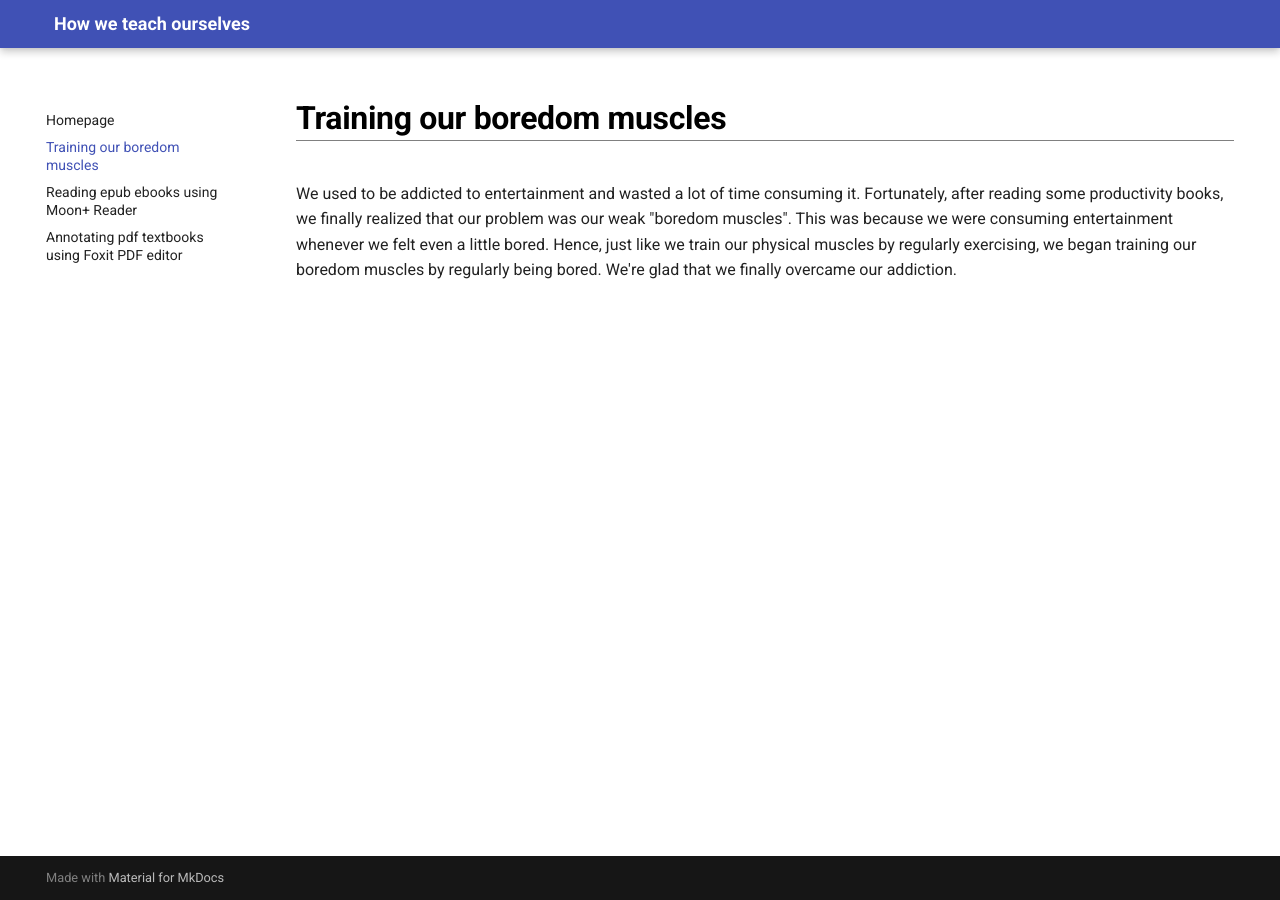
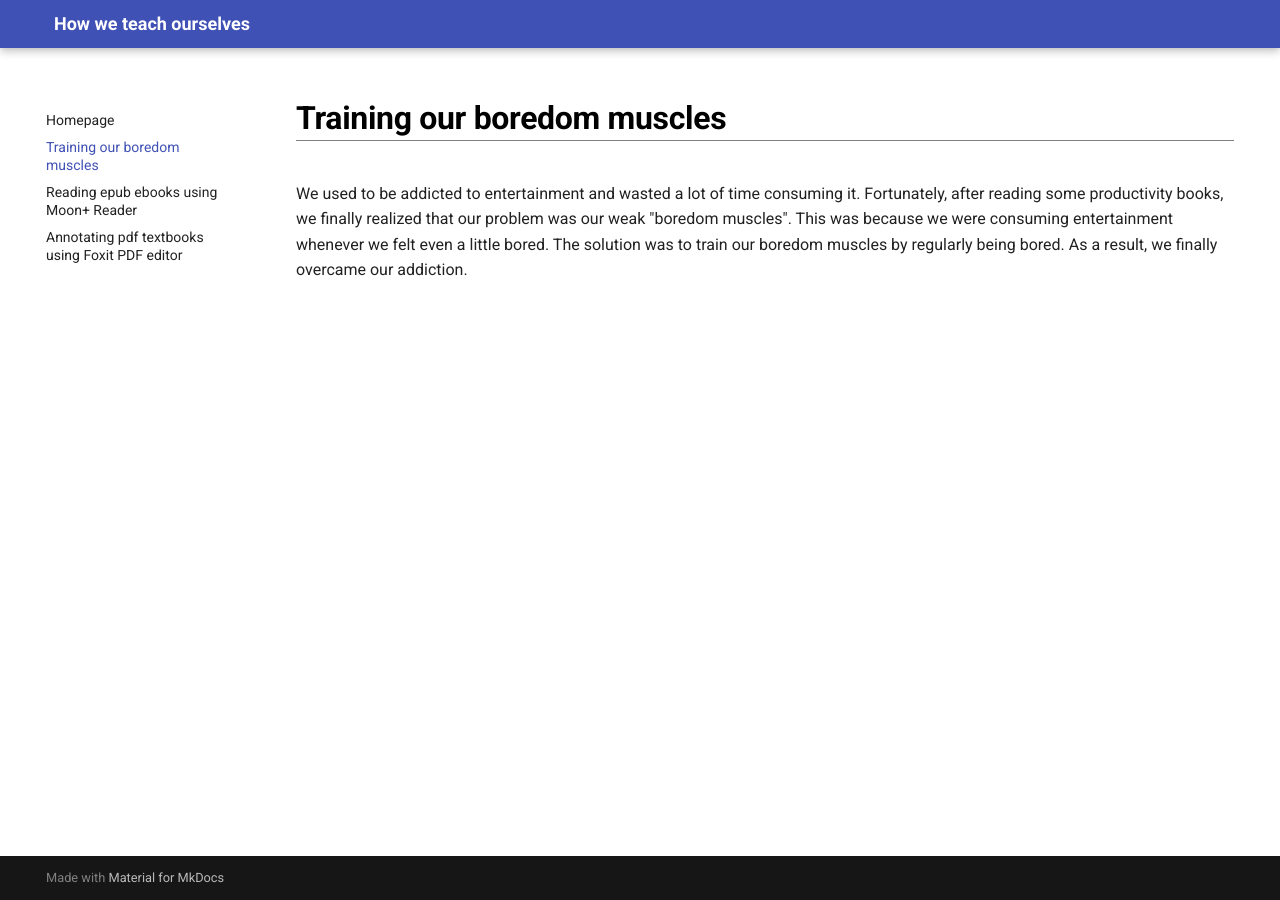
Before and after one commit to maximilian-ho/how-we-teach-ourselves, an MkDocs documentation site: the page built from docs/boredom.md, in a window 1280 px wide. Built offline with MkDocs 1.6.1 and Material for MkDocs 9.7.7, drawn with Linux system fonts in a browser that asks for light colours.

Commit message:
Update boredom.md

```diff
--- a/docs/boredom.md
+++ b/docs/boredom.md
@@ -1,3 +1,3 @@
 # Training our boredom muscles
 
-We used to be addicted to entertainment and wasted a lot of time consuming it. Fortunately, after reading some productivity books, we finally realized that our problem was our weak "boredom muscles". This was because we were consuming entertainment whenever we felt even a little bored. Hence, just like we train our physical muscles by regularly exercising, we began training our boredom muscles by regularly being bored. We're glad that we finally overcame our addiction.
+We used to be addicted to entertainment and wasted a lot of time consuming it. Fortunately, after reading some productivity books, we finally realized that our problem was our weak "boredom muscles". This was because we were consuming entertainment whenever we felt even a little bored. The solution was to train our boredom muscles by regularly being bored. As a result, we finally overcame our addiction.
```
